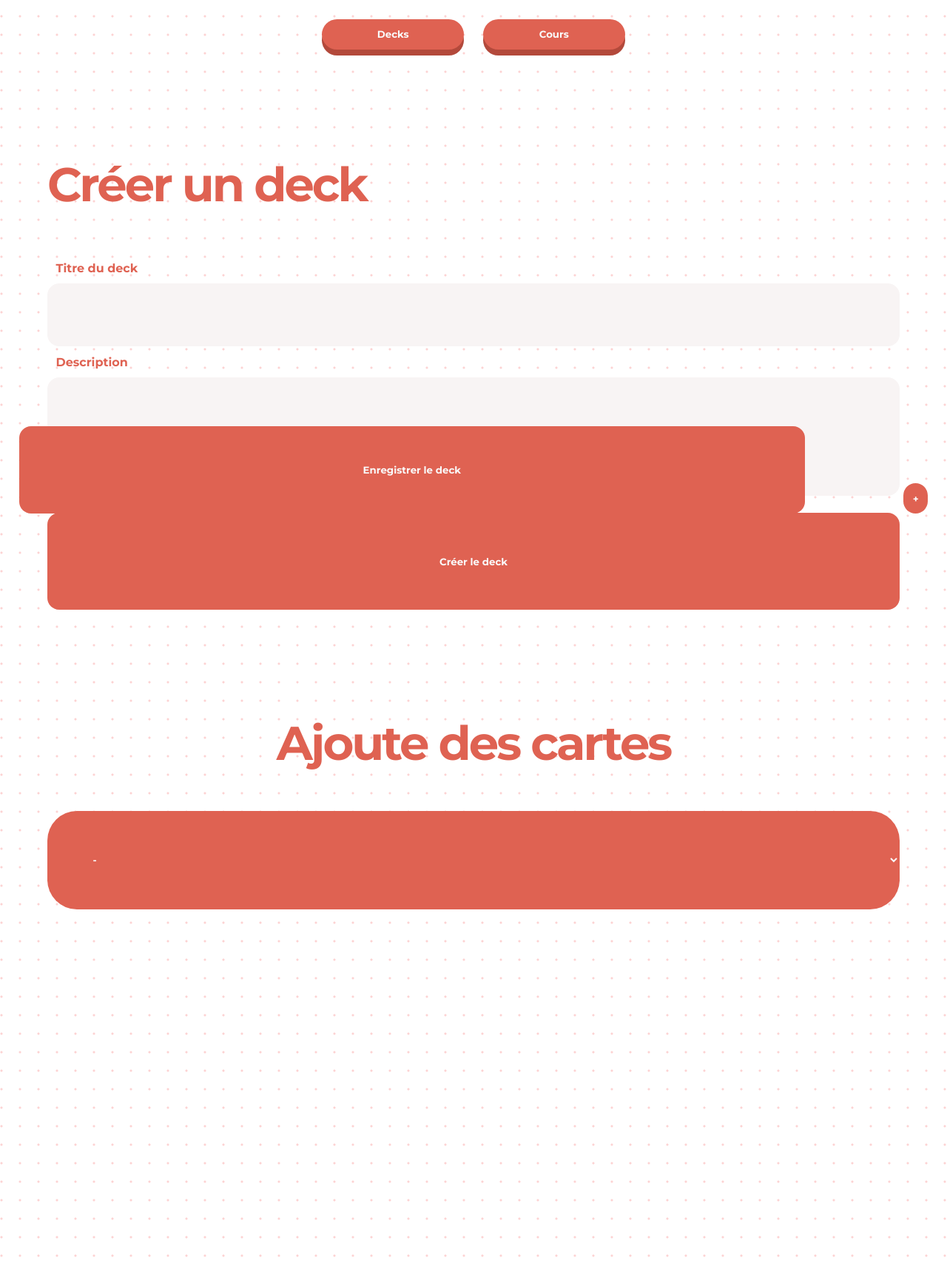
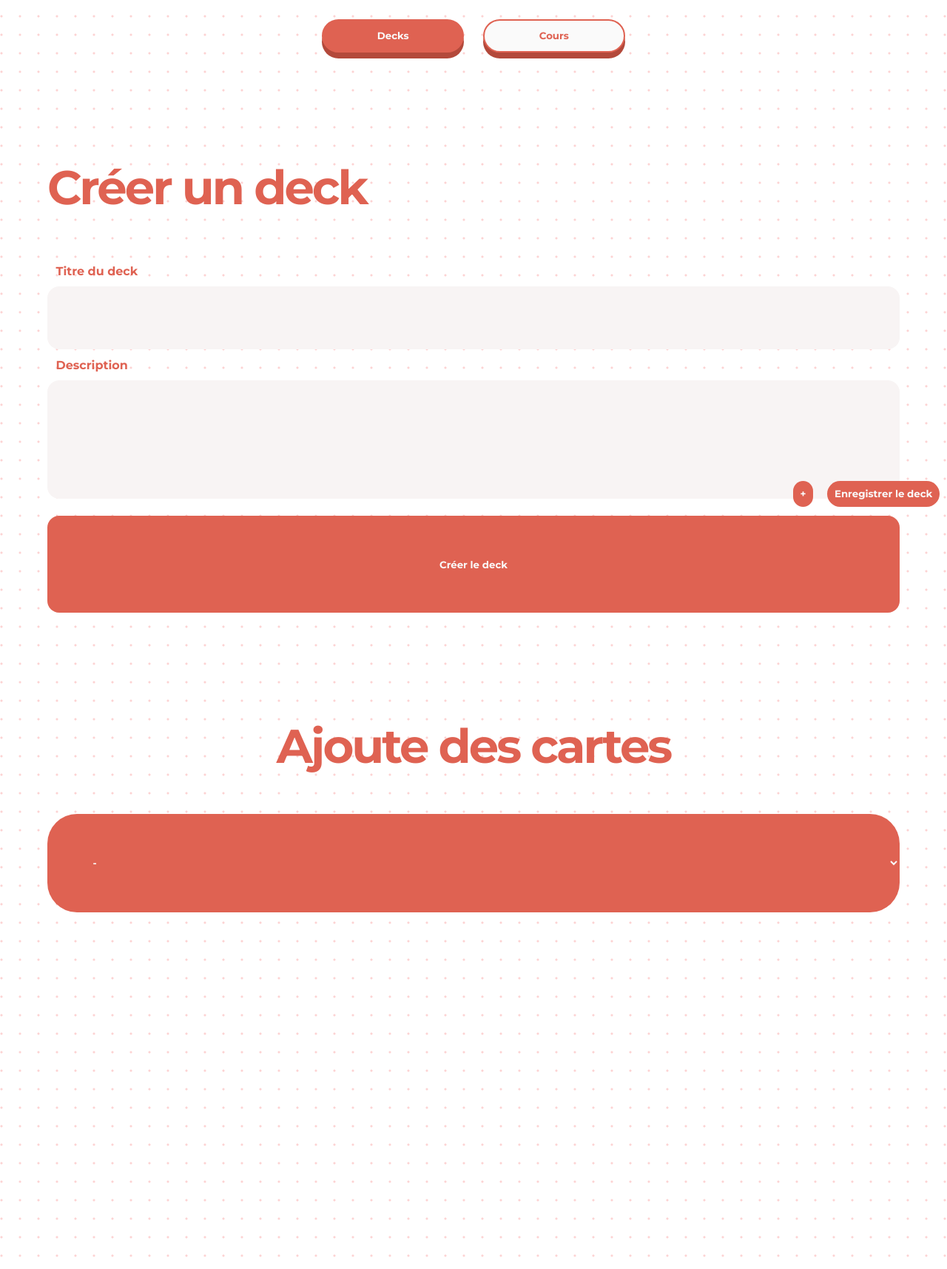
Before and after one commit to LouisHuang13/FlashCard, a PHP site: page /create.php in a window 1280 px wide. Shown: the part 80-1795 px from the top of the page at 74% size. Run offline with PHP 8.4, Linux system fonts and the light colour scheme; a user stored in the database is signed in; data comes from the database, SQL or seed files in the repository; tables that the repository leaves empty hold one stand-in row (values such as "Sample post"); some libraries are stand-ins or nearby versions.

Commit message:
Cours done ?

```diff
--- /dev/null
+++ b/actions/getMyCardsAction.php
@@ -0,0 +1,6 @@
+<?php
+require("database.php");
+
+    $getMyCards = $bdd->prepare('SELECT * FROM unicard_decks WHERE author = ?');
+    $getMyCards->execute([$_SESSION['username']]);
+?>
--- a/actions/searchCours.php
+++ b/actions/searchCours.php
@@ -6,10 +6,10 @@ if($_SERVER["REQUEST_METHOD"] == "POST")
 {
 
     if(isset($_POST['search']) && !empty($_POST['search'])){
-        $getAllClasses = $bdd->prepare('SELECT unicard_classes.id, unicard_classes.title, unicard_classes.description, unicard_users.username FROM unicard_classes INNER JOIN unicard_users ON unicard_classes.author = unicard_users.id WHERE title LIKE ? ');
+        $getAllClasses = $bdd->prepare('SELECT unicard_classes.id, unicard_classes.title, unicard_classes.description, unicard_users.username FROM unicard_classes INNER JOIN unicard_users ON unicard_classes.author = unicard_users.id WHERE title LIKE ?  ORDER BY id DESC');
         $getAllClasses->execute(array('%'.$_POST['search'].'%'));
     }else{
-        $getAllClasses = $bdd->query('SELECT unicard_classes.id, unicard_classes.title, unicard_classes.description, unicard_users.username FROM unicard_classes INNER JOIN unicard_users ON unicard_classes.author = unicard_users.id');
+        $getAllClasses = $bdd->query('SELECT unicard_classes.id, unicard_classes.title, unicard_classes.description, unicard_users.username FROM unicard_classes INNER JOIN unicard_users ON unicard_classes.author = unicard_users.id ORDER BY id DESC');
     }
 
     $classes = $getAllClasses->fetchAll(PDO::FETCH_ASSOC);
--- a/create.php
+++ b/create.php
@@ -14,18 +14,19 @@
     <meta charset="UTF-8">
     <meta name="viewport" content="width=device-width, initial-scale=1.0">
     <title>Uni'Card | Création</title>
-    <link rel="stylesheet" href="styles/style.css">
     <link rel="shortcut icon" href="images/logo.png" type="image/x-icon">
     <link href="https://cdn.jsdelivr.net/npm/quill@2.0.3/dist/quill.snow.css" rel="stylesheet"/>
+    <link rel="stylesheet" href="styles/style.css">
 
 </head>
 <body>
     <?php require_once('includes/nav.php')?>
     <?php require_once('includes/favorites.php')?>
+    <?php require_once('includes/chooseCards.php')?>
     <script src="scripts/script.js"></script>
     <div id="chooseCreate">
-        <button onclick="switchCreate('decks')">Decks</button>
-        <button onclick="switchCreate('cours')">Cours</button>
+        <button onclick="switchCreate('decks')" class="switchCreateButton">Decks</button>
+        <button onclick="switchCreate('cours')" class="switchCreateButton">Cours</button>
     </div>
     <section class="create">
         <div>
@@ -59,10 +60,11 @@
 
                 <div id="cardList">
                 </div>
-
-                <input type="hidden" name="count" id="count" value="0">
-                <button onclick="addCard(event)">+</button>
-                <input type="submit" value="Enregistrer le deck" name="submitCards">
+                <div class="floatingButtons">
+                    <input type="hidden" name="count" id="count" value="0">
+                    <button onclick="addCard(event)">+</button>
+                    <input type="submit" value="Enregistrer le deck" name="submitCards">
+                </div>
             </form>
         </div>
     </section>
@@ -98,8 +100,10 @@
                 <div id="editClass">
                     <div id="editor"></div>
                 </div>
-
-                <button onclick="saveContent(event)">Enregistrer le cours</button>
+                <div class="floatingButtons">
+                    <span id="addCardClass" onclick="addCardClass()">Ajouter une card</span>
+                    <button onclick="saveContent(event)">Enregistrer le cours</button>
+                </div>
             </form>
         </div>
     </section>
--- /dev/null
+++ b/includes/chooseCards.php
@@ -0,0 +1,28 @@
+<?php
+    require('actions/getMyCardsAction.php');
+?>
+
+<div id="chooseCards">
+    <div>
+        <?php while($myCards = $getMyCards->fetch()){
+            ?>
+                    <div class="deckCard" onclick="addToClass(<?=$myCards['id'];?>, '<?=$myCards['name'];?>')">
+                        <?php
+                            $getCardCount = $bdd->prepare('SELECT id FROM unicard_cards WHERE id_deck = ?');
+                            $getCardCount->execute(array($myCards['id']));
+
+                            $cardCount = count($getCardCount->fetchAll());
+                        ?>
+                        <h3><?=$myCards['name']?></h3>
+                        <p><?=$myCards['description']?></p>
+                        <div>
+                            <p><?=$myCards['author']?></p>
+                            <p><?= $cardCount?> termes</p>
+                        </div>
+                    </div>
+            <?php
+            $deckCount--;
+        }
+        ?>
+    </div>
+</div>
--- a/scripts/script.js
+++ b/scripts/script.js
@@ -1,4 +1,5 @@
 let isTuto = true;
+let isCard = false;
 let content = "";
 let idCours = 0;
 let lastCard = 0;
@@ -19,7 +20,6 @@ let score = 0;
 let state = true;
 
 let indexEnCours = [];
-
 
 function openLoginMenu(parameter){
     if(parameter){
@@ -45,6 +45,16 @@ function openFavorites(settings){
         document.getElementById('favoriteList').style.transform = 'unset';
     }else{
         document.getElementById('favoriteList').style.transform = 'translateX(-125%)';
+    }
+}
+
+function addCardClass(){
+    if(isCard){
+        document.getElementById('chooseCards').style.transform = 'translateY(-100dvh)';
+        isCard = false;
+    }else {
+        document.getElementById('chooseCards').style.transform = 'unset';
+        isCard = true;
     }
 }
 
@@ -89,8 +99,12 @@ function getCours(coursId) {
 function switchCreate(par){
     if(par === 'decks'){
         document.getElementsByClassName('create')[0].style.display = "flex"; document.getElementsByClassName('create')[1].style.display = "none";
+        document.getElementsByClassName('switchCreateButton')[0].style.backgroundColor = '#DF6252'; document.getElementsByClassName('switchCreateButton')[0].style.color = '#fafafa';
+        document.getElementsByClassName('switchCreateButton')[1].style.backgroundColor = '#fafafa'; document.getElementsByClassName('switchCreateButton')[1].style.color = '#DF6252';
     }else {
         document.getElementsByClassName('create')[0].style.display = "none"; document.getElementsByClassName('create')[1].style.display = "flex";
+        document.getElementsByClassName('switchCreateButton')[0].style.backgroundColor = '#fafafa'; document.getElementsByClassName('switchCreateButton')[0].style.color = '#DF6252';
+        document.getElementsByClassName('switchCreateButton')[1].style.backgroundColor = '#DF6252'; document.getElementsByClassName('switchCreateButton')[1].style.color = '#fafafa';
     }
 }
 
@@ -281,3 +295,8 @@ function saveContent(event){
 
 
 }
+
+function addToClass(number, title){
+    addCardClass();
+    document.getElementsByClassName('ql-editor')[0].innerHTML += "<a href='deck.php?id="+number+"' class='linkToDeck'>"+title+"</a>";
+}
--- a/styles/style.css
+++ b/styles/style.css
@@ -371,11 +371,17 @@ label {
     display: none;
 }
 
-.create > div:last-of-type > form > button:first-of-type {
+.floatingButtons {
+    width: 15%;
     position: fixed;    bottom :0; right: 0;
-    margin: 2%; padding: 1%;
+    margin: 2%;
 
-    background-color: #DF6252; color:#fafafa; font-weight: bold;
+    display: flex; justify-content: space-evenly; align-items: center;
+}
+.floatingButtons > button, .floatingButtons > input, .floatingButtons > span {
+
+    padding: 5%; margin: 5%;
+    background-color: #DF6252; color:#fafafa; font-weight: bold; text-align: center;
     border-radius: 5dvh;
     border: none;
 }
@@ -436,14 +442,18 @@ label {
     display: flex; justify-content: center; align-items: center;
 }
 
-#chooseCreate > button {
+.switchCreateButton {
 
     width: 15%;
     margin: 1%; padding: 1%;
 
     background-color: #DF6252; color: #fafafa; font-weight: bold;
-    box-shadow: 0 1dvh 0 #b3493b;
-    border-radius: 5dvh; border: none;
+    box-shadow: 0 1dvh 0 #b3493b; border: 2px solid #DF6252;
+    border-radius: 5dvh;
+}
+
+.switchCreateButton:last-of-type {
+    background-color: #fafafa; color: #DF6252;
 }
 
 #chooseCreate > button:hover {
@@ -468,6 +478,40 @@ label {
 
     font-size: 1.2rem;
     background: unset; border-radius: unset;
+}
+
+#chooseCards {
+    width: 100%; height: 100dvh; z-index: 9999;
+
+    position: fixed; top:0; left:0;
+    background-color: #00000030;
+
+    display: flex; justify-content: center; align-items: center;
+    transform: translateY(-100dvh);
+}
+
+#chooseCards > div {
+    width: 30%;
+    background-color: #fafafa; border-radius: 5dvh;
+    padding: 3%;
+
+    display: flex; flex-direction: column; justify-content: space-evenly;
+}
+
+.ql-editor {
+    width: 100%;
+}
+
+.ql-editor p {
+    margin: 1%;
+}
+
+
+.linkToDeck {
+    width: 100%;
+    display: flex; justify-content: center; align-items: center;
+    background-color: #DF6252; color: #fafafa; padding: 2%; border-radius: 2dvh; margin: 1%;
+    text-decoration: none;
 }
 
 /* Flashcards */
```
